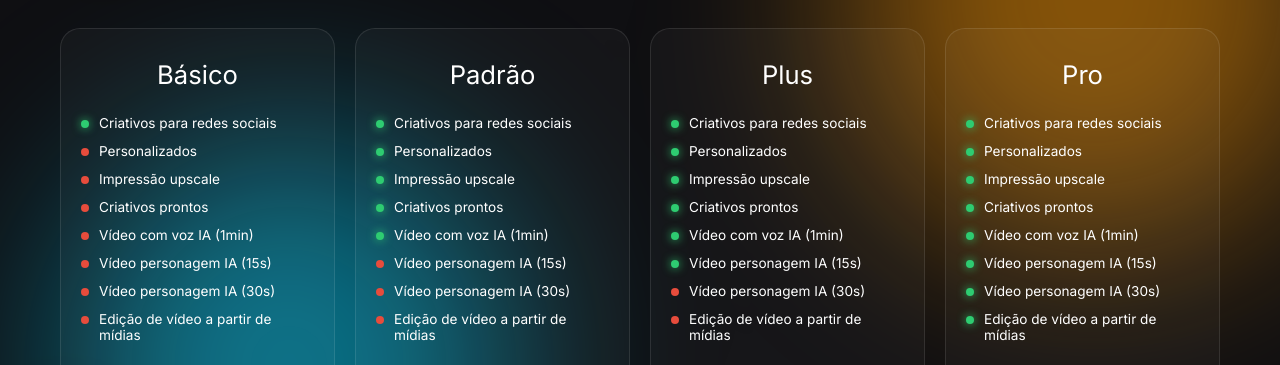
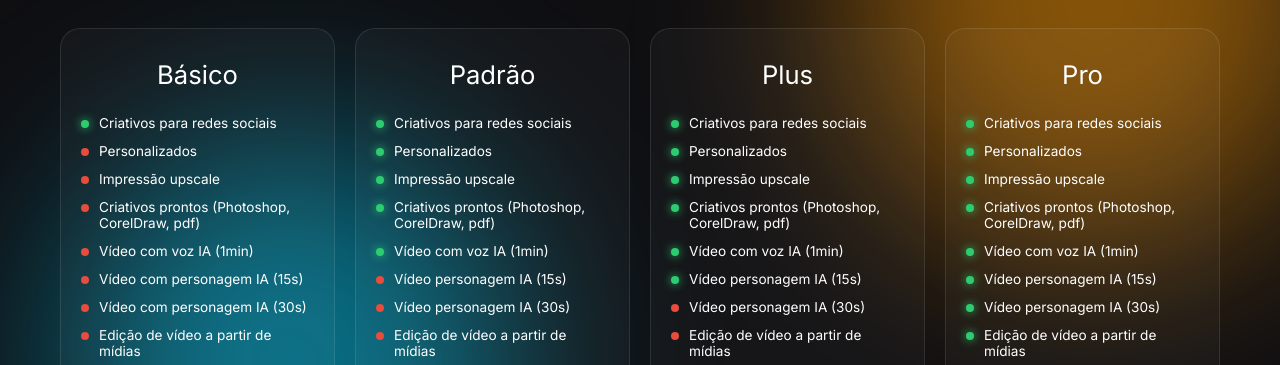
Before and after one commit to davidsdx7-bit/davidsdx7-bit.github.io, a plain HTML site: page index.html in a window 1280 px wide. Both pictures are taken after a click on the button "Planos". Shown: the part 171-536 px from the top of the page. Drawn offline with Linux system fonts and the light colour scheme.

Commit message:
Add files via upload

```diff
--- a/index.html
+++ b/index.html
@@ -256,10 +256,10 @@
                     <li><span class="dot on"></span> Criativos para redes sociais</li>
                     <li><span class="dot off"></span> Personalizados</li>
                     <li><span class="dot off"></span> Impressão upscale</li>
-                    <li><span class="dot off"></span> Criativos prontos</li>
+                    <li><span class="dot off"></span> Criativos prontos (Photoshop, CorelDraw, pdf)</li>
                     <li><span class="dot off"></span> Vídeo com voz IA (1min)</li>
-                    <li><span class="dot off"></span> Vídeo personagem IA (15s)</li>
-                    <li><span class="dot off"></span> Vídeo personagem IA (30s)</li>
+                    <li><span class="dot off"></span> Vídeo com personagem IA (15s)</li>
+                    <li><span class="dot off"></span> Vídeo com personagem IA (30s)</li>
                     <li><span class="dot off"></span> Edição de vídeo a partir de mídias</li>
                 </ul>
                 <div class="price-container">R$<span class="price-val" data-plan="basico">26,90</span></div>
@@ -272,7 +272,7 @@
                     <li><span class="dot on"></span> Criativos para redes sociais</li>
                     <li><span class="dot on"></span> Personalizados</li>
                     <li><span class="dot on"></span> Impressão upscale</li>
-                    <li><span class="dot on"></span> Criativos prontos</li>
+                    <li><span class="dot on"></span> Criativos prontos (Photoshop, CorelDraw, pdf)</li>
                     <li><span class="dot on"></span> Vídeo com voz IA (1min)</li>
                     <li><span class="dot off"></span> Vídeo personagem IA (15s)</li>
                     <li><span class="dot off"></span> Vídeo personagem IA (30s)</li>
@@ -288,7 +288,7 @@
                     <li><span class="dot on"></span> Criativos para redes sociais</li>
                     <li><span class="dot on"></span> Personalizados</li>
                     <li><span class="dot on"></span> Impressão upscale</li>
-                    <li><span class="dot on"></span> Criativos prontos</li>
+                    <li><span class="dot on"></span> Criativos prontos (Photoshop, CorelDraw, pdf)</li>
                     <li><span class="dot on"></span> Vídeo com voz IA (1min)</li>
                     <li><span class="dot on"></span> Vídeo personagem IA (15s)</li>
                     <li><span class="dot off"></span> Vídeo personagem IA (30s)</li>
@@ -304,7 +304,7 @@
                     <li><span class="dot on"></span> Criativos para redes sociais</li>
                     <li><span class="dot on"></span> Personalizados</li>
                     <li><span class="dot on"></span> Impressão upscale</li>
-                    <li><span class="dot on"></span> Criativos prontos</li>
+                    <li><span class="dot on"></span> Criativos prontos (Photoshop, CorelDraw, pdf)</li>
                     <li><span class="dot on"></span> Vídeo com voz IA (1min)</li>
                     <li><span class="dot on"></span> Vídeo personagem IA (15s)</li>
                     <li><span class="dot on"></span> Vídeo personagem IA (30s)</li>
```
